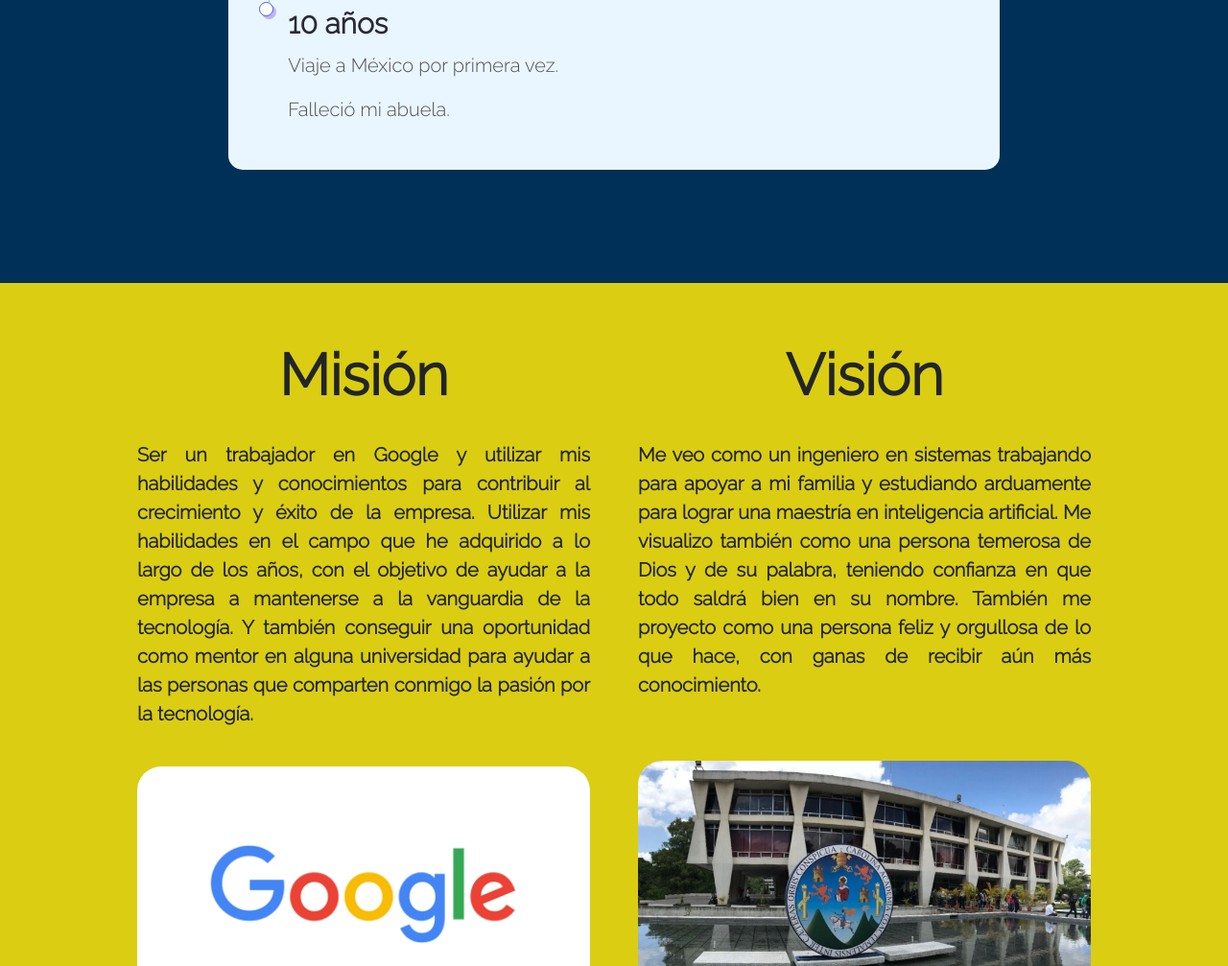
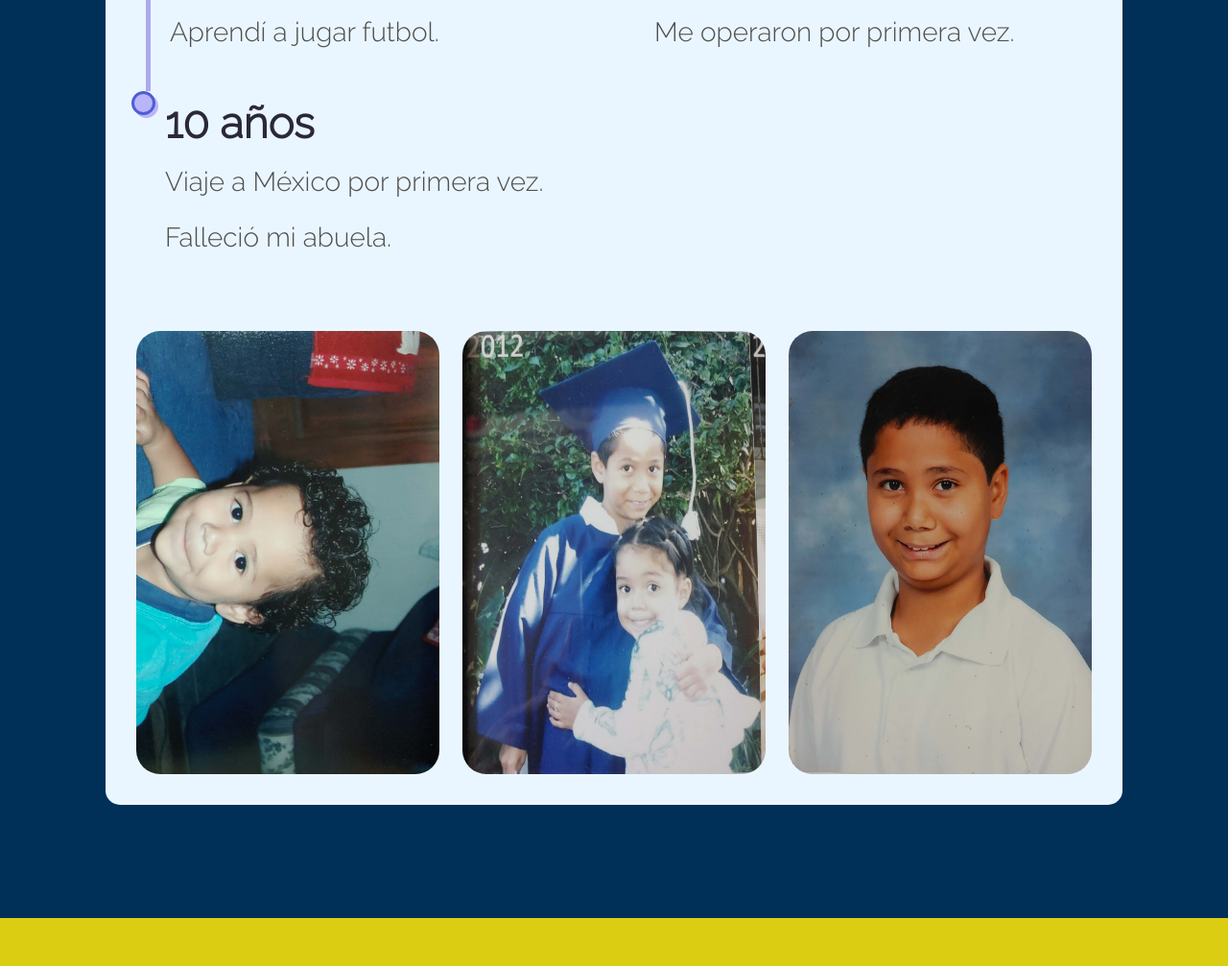
Before and after one commit to juanordonez0/seminario, a plain HTML site: page index1.html in a window 1280 px wide. Shown: the part 1397-2404 px from the top of the page at 96% size. Drawn offline with nearby package versions, Linux system fonts and the light colour scheme; a web font is replaced by a local one.

Commit message:
final...

```diff
--- a/index1.html
+++ b/index1.html
@@ -90,12 +90,28 @@
 
                         </ul>
                     </div>
+
                 </div>
+
+
+                <div class="row" style="margin-top: 60px;">
+                    <div class="col-4">
+                        <img src="img/j1.jpg" style="display: inline-block; width: 100%; height: 100%; border-radius: 25px;">
+                    </div>
+                    <div class="col-4">
+                        <img src="img/j2.jpg" style="display: inline-block; width: 100%; height: 100%; border-radius: 25px;">
+                    </div>
+                    <div class="col-4">
+                        <img src="img/j3.jpg" style="display: inline-block; width: 100%;  height: 100%; border-radius: 25px;">
+                    </div>
+
                 </div>
+
               </div>
 
         </div>
 
+    </div>
     </div>
     <!--Aqui termina la sección de la biografía -->
 
--- a/style/styles.css
+++ b/style/styles.css
@@ -199,7 +199,7 @@ font-family: 'Raleway', sans-serif;
     background: #eaf6ff;
     padding: 2rem;
     border-radius: 15px;
-    width: 72%;
+    width: 95%;
 
 }
 .containers h1 {
@@ -213,7 +213,7 @@ font-family: 'Raleway', sans-serif;
 }
 .containers li {
     padding-bottom: 1.5rem;
-    border-left: 1px solid #abaaed;
+    border-left: 5px solid #abaaed;
     position: relative;
     padding-left: 20px;
     margin-left: 10px;
@@ -224,20 +224,20 @@ font-family: 'Raleway', sans-serif;
 }
 .containers li:before {
     content: '';
-    width: 15px;
-    height: 15px;
-    background: white;
-    border: 1px solid #4e5ed3;
+    width: 25px;
+    height: 25px;
+    background: #bab5f8;
+    border: 3px solid #4e5ed3;
     box-shadow: 3px 3px 0px #bab5f8;
     box-shadow: 3px 3px 0px #bab5f8;
     border-radius: 50%;
     position: absolute;
-    left: -10px;
+    left: -15px;
     top: 0px;
 }
 .time {
     color: #2a2839;
-    font-size: 30px !important;
+    font-size: 45px !important;
     font-weight: 500;
     font-family: 'Raleway', sans-serif;
 }
@@ -258,7 +258,7 @@ font-family: 'Raleway', sans-serif;
     line-height: 1.5;
     margin-top: 0.4rem;
     font-family: 'Raleway', sans-serif;;
-    font-size: 20px;
+    font-size: 28px;
 
 }
 @media screen and (max-width: 600px) {
```
Also changed, not shown: index3.html (+22 -7 lines), img/6.png (added), img/j1.jpg (added), img/j2.jpg (added), img/j3.jpg (added).
